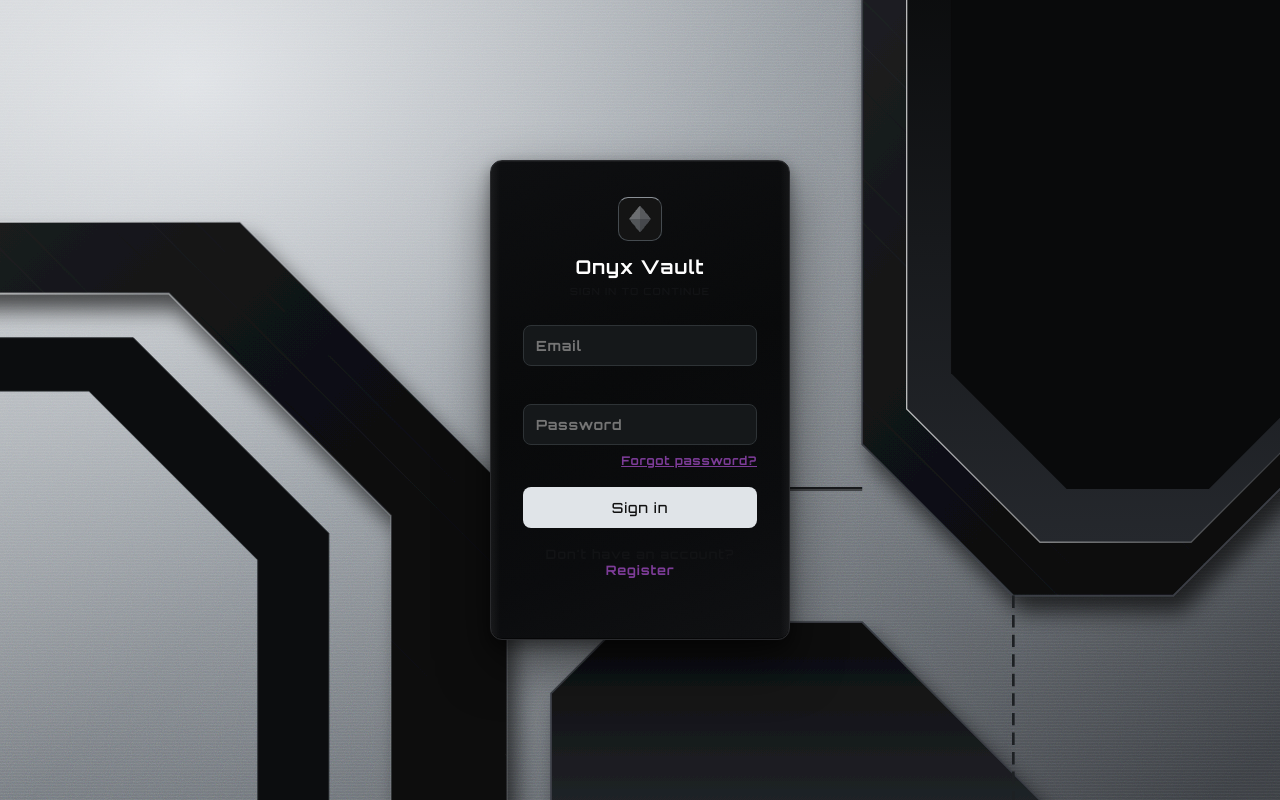
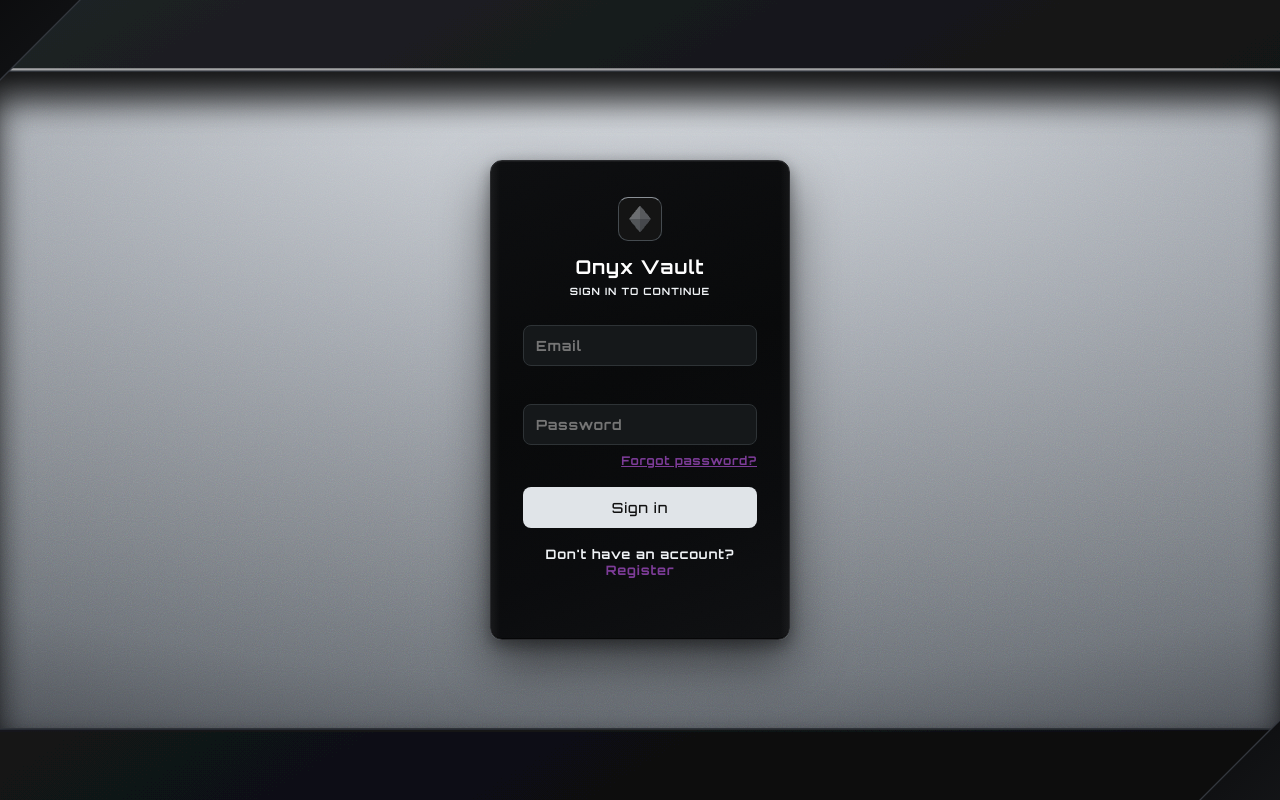
Before and after one commit to 4shwotts/onyx-vault, a React (Vite) app in the folder frontend/: page /login in a window 1280 px wide. Built offline with nearby package versions, Linux system fonts and the light colour scheme; no server answers.

Commit message:
style: replace geometric background with 3D industrial chassis

```diff
--- a/frontend/src/components/PageBackground.jsx
+++ b/frontend/src/components/PageBackground.jsx
@@ -13,98 +13,83 @@ export default function PageBackground() {
         aria-hidden="true"
       >
         <defs>
-          {/* Heavy Steel Panel Gradients */}
-          <linearGradient id="darkSteel" x1="0%" y1="0%" x2="100%" y2="100%">
-            <stop offset="0%" stopColor="#1e2023" />
-            <stop offset="40%" stopColor="#111214" />
-            <stop offset="100%" stopColor="#080809" />
+          {/* Heavy 3D Steel Surface Gradients */}
+          <linearGradient id="chassisDark" x1="0%" y1="0%" x2="100%" y2="100%">
+            <stop offset="0%" stopColor="#212428" />
+            <stop offset="50%" stopColor="#121316" />
+            <stop offset="100%" stopColor="#08090a" />
           </linearGradient>
 
-          <linearGradient id="cutShadow" x1="0%" y1="0%" x2="0%" y2="100%">
-            <stop offset="0%" stopColor="#0a0b0c" />
-            <stop offset="100%" stopColor="#25282d" />
+          <linearGradient id="bevelLight" x1="0%" y1="0%" x2="0%" y2="100%">
+            <stop offset="0%" stopColor="#ffffff" stopOpacity="0.6" />
+            <stop offset="100%" stopColor="#3a3e45" stopOpacity="0.1" />
           </linearGradient>
 
-          <linearGradient id="brightEdge" x1="0%" y1="0%" x2="100%" y2="0%">
-            <stop offset="0%" stopColor="#ffffff" stopOpacity="0.7" />
-            <stop offset="100%" stopColor="#60656c" stopOpacity="0.2" />
+          <linearGradient id="innerRecess" x1="0%" y1="0%" x2="100%" y2="100%">
+            <stop offset="0%" stopColor="#050506" />
+            <stop offset="100%" stopColor="#1a1c1f" />
           </linearGradient>
 
-          {/* Rough Industrial Steel Texture Pattern */}
-          <pattern id="brushedTexture" width="200" height="200" patternUnits="userSpaceOnUse">
-            <line x1="0" y1="0" x2="200" y2="200" stroke="#ffffff" strokeWidth="0.5" opacity="0.08" />
-            <line x1="0" y1="50" x2="200" y2="250" stroke="#000000" strokeWidth="0.8" opacity="0.15" />
-            <line x1="50" y1="0" x2="250" y2="200" stroke="#ffffff" strokeWidth="0.5" opacity="0.06" />
-          </pattern>
-
-          {/* Panel Drop Shadow Filter */}
-          <filter id="panelShadow" x="-10%" y="-10%" width="130%" height="130%">
-            <feDropShadow dx="10" dy="18" stdDeviation="12" floodColor="#000000" floodOpacity="0.65" />
+          {/* Deep 3D Drop Shadow Filter */}
+          <filter id="heavy3dShadow" x="-20%" y="-20%" width="140%" height="140%">
+            <feDropShadow dx="0" dy="25" stdDeviation="20" floodColor="#000000" floodOpacity="0.8" />
+            <feDropShadow dx="0" dy="8" stdDeviation="6" floodColor="#000000" floodOpacity="0.5" />
           </filter>
         </defs>
 
-        {/* Top Right Chunky Angled Steel Panel with Heavy Shadow */}
-        <g filter="url(#panelShadow)">
+        {/* --- CONTINUOUS 3D OUTER CHASSIS FRAME --- */}
+        <g filter="url(#heavy3dShadow)">
+          {/* Outer Steel Structural Frame */}
           <path
-            d="M 1050 -50 L 1650 -50 L 1650 420 L 1400 670 L 1220 670 L 1050 500 Z"
-            fill="url(#darkSteel)"
-            stroke="#3a3e45"
+            d="M -50 -50
+               L 1650 -50
+               L 1650 950
+               L -50 950 Z
+               M 70 80
+               L 1530 80
+               L 1530 820
+               L 70 820 Z"
+            fill="url(#chassisDark)"
+            fillRule="evenodd"
+            stroke="#2e3238"
             strokeWidth="2"
           />
-          {/* Internal Texture Overlay */}
+
+          {/* Inner Recessed Bevel Lip */}
           <path
-            d="M 1050 -50 L 1650 -50 L 1650 420 L 1400 670 L 1220 670 L 1050 500 Z"
-            fill="url(#brushedTexture)"
+            d="M 68 78
+               L 1532 78
+               L 1532 822
+               L 68 822 Z"
+            fill="none"
+            stroke="url(#bevelLight)"
+            strokeWidth="2.5"
           />
         </g>
 
-        {/* Layered Inner Bevel Cuts */}
+        {/* --- RECESSED CORNER ARCHITECTURE (3D Depth Cuts) --- */}
+        {/* Top-Left Chamfer Support */}
         <path
-          d="M 1100 -50 L 1650 -50 L 1650 380 L 1420 610 L 1250 610 L 1100 460 Z"
-          fill="url(#cutShadow)"
-          stroke="url(#brightEdge)"
+          d="M -50 -50 L 220 -50 L -50 220 Z"
+          fill="url(#innerRecess)"
+          stroke="#33373e"
           strokeWidth="1.5"
         />
 
+        {/* Bottom-Right Chamfer Support */}
         <path
-          d="M 1150 -50 L 1650 -50 L 1650 340 L 1440 550 L 1280 550 L 1150 420 Z"
-          fill="#090a0b"
+          d="M 1650 950 L 1380 950 L 1650 680 Z"
+          fill="url(#innerRecess)"
+          stroke="#33373e"
+          strokeWidth="1.5"
         />
 
-        {/* Left Sweeping Industrial Channels */}
-        <g filter="url(#panelShadow)">
-          <path
-            d="M -100 250 L 350 250 L 650 550 L 650 950 L 520 950 L 520 580 L 270 330 L -100 330 Z"
-            fill="url(#darkSteel)"
-            stroke="url(#brightEdge)"
-            strokeWidth="2"
-          />
-          <path
-            d="M -100 250 L 350 250 L 650 550 L 650 950 L 520 950 L 520 580 L 270 330 L -100 330 Z"
-            fill="url(#brushedTexture)"
-          />
-        </g>
+        {/* Structural Heavy Seam Lines */}
+        <line x1="70" y1="200" x2="-50" y2="200" stroke="#0a0b0c" strokeWidth="4" />
+        <line x1="70" y1="201" x2="-50" y2="201" stroke="#ffffff" strokeWidth="1" opacity="0.25" />
 
-        <path
-          d="M -100 380 L 230 380 L 450 600 L 450 950 L 370 950 L 370 630 L 180 440 L -100 440 Z"
-          fill="#0c0d0f"
-          stroke="#272a2e"
-          strokeWidth="1"
-        />
-
-        {/* Bottom Corner Block Outlines */}
-        <path
-          d="M 1300 950 L 1050 700 L 780 700 L 700 780 L 700 950 Z"
-          fill="url(#cutShadow)"
-          stroke="#3a3e45"
-          strokeWidth="2"
-          filter="url(#panelShadow)"
-        />
-
-        {/* Structural Accent Cutlines & Grooves */}
-        <line x1="650" y1="550" x2="1050" y2="550" stroke="#181a1c" strokeWidth="4" />
-        <line x1="650" y1="551" x2="1050" y2="551" stroke="#ffffff" strokeWidth="1" opacity="0.3" />
-        <line x1="1220" y1="670" x2="1220" y2="950" stroke="#1d2023" strokeWidth="3" strokeDasharray="14 8" />
+        <line x1="1530" y1="700" x2="1650" y2="700" stroke="#0a0b0c" strokeWidth="4" />
+        <line x1="1530" y1="701" x2="1650" y2="701" stroke="#ffffff" strokeWidth="1" opacity="0.25" />
       </svg>
     </div>
   );
--- a/frontend/src/index.css
+++ b/frontend/src/index.css
@@ -1,19 +1,24 @@
 @import url('https://fonts.googleapis.com/css2?family=Space+Grotesk:wght@500;600;700&family=JetBrains+Mono:wght@400;500;700&family=Inter:wght@400;500&family=Orbitron:wght@500;700;900&display=swap');
 
 :root {
-  --page-bg: #82868c;
+  --page-bg: #8c9096;
   --shell-bg: #0d0d0d;
   --card-bg: #111111;
   --card-border: #24282b;
   --card-border-top: #454b50;
   --nav-bg: #141414;
   --text-primary: #ffffff;
-  /* Darkened section header text color for clear visibility on silver background */
-  --text-secondary: #121315;
+  /* Crisp bright silver-white with high visibility */
+  --text-secondary: #f0f3f6;
   --accent: #e0e4e8;
   --accent-text: #111111;
   --expense: #e05a5a;
   --income: #3fbf7f;
+}
+
+h1, h2, h3, h4, .text-secondary, [class*="text-slate"], [class*="text-gray"] {
+  color: var(--text-secondary) !important;
+  text-shadow: 0 1px 3px rgba(0, 0, 0, 0.9), 0 0 8px rgba(0, 0, 0, 0.7);
 }
 
 * { box-sizing: border-box; }
@@ -50,20 +55,9 @@ body {
 .page-background__base {
   position: absolute;
   inset: 0;
-  /* Layered linear brushed metal textures with heavy directional sheen */
+  /* Deep brushed silver metallic texture with corner lighting */
   background:
-    /* Diagonal metallic sheen highlight */
-    linear-gradient(135deg, rgba(255,255,255,0.4) 0%, transparent 40%, rgba(0,0,0,0.2) 100%),
-    /* Horizontal brushed steel grain lines */
-    repeating-linear-gradient(
-      0deg,
-      rgba(255, 255, 255, 0.05) 0px,
-      rgba(255, 255, 255, 0.05) 1px,
-      transparent 1px,
-      transparent 3px
-    ),
-    /* Deep metallic base gradient */
-    radial-gradient(110% 130% at 15% 10%, #d5d9de 0%, #9aa0a6 40%, #686d73 80%, #4a4e54 100%);
+    radial-gradient(130% 100% at 50% 0%, #e2e6eb 0%, #a4a9b0 45%, #6d7278 85%, #4b4f55 100%);
 }
 
 .page-background__base::before {
```
